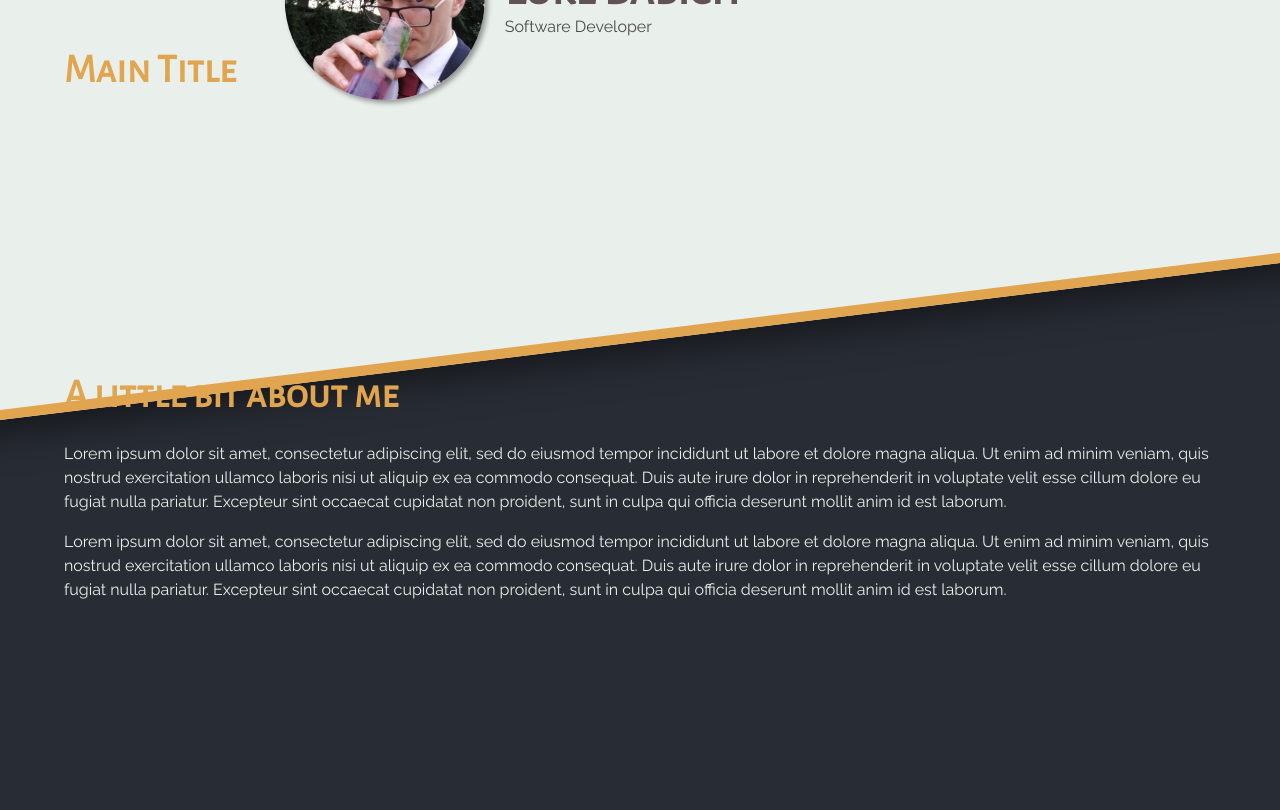
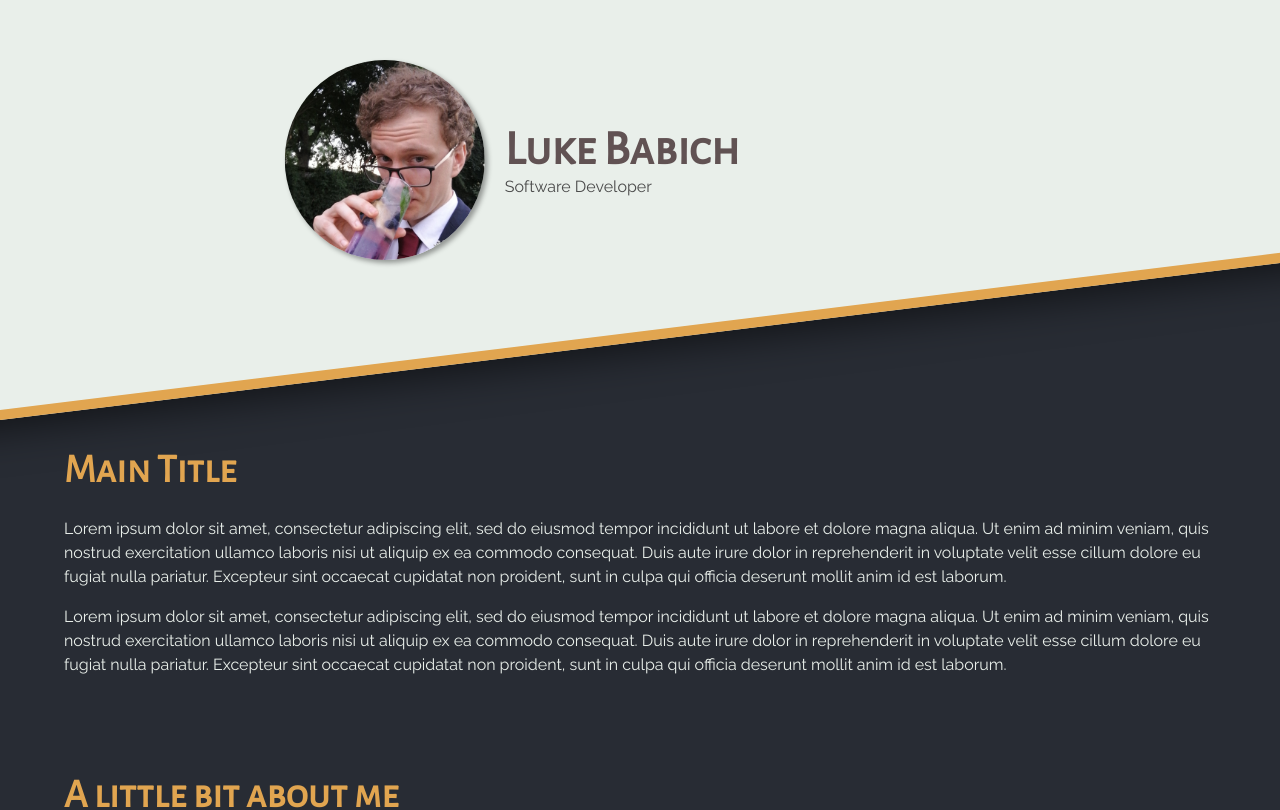
Before and after one commit to lukeinthecloud/old-website, a React (Create React App) app: page / in a window 1280 px wide. Shown: the top 810 px of the page. Built offline with nearby package versions, Linux system fonts and the light colour scheme.

Commit message:
feature: cleaned up styling

```diff
--- a/src/components/landing-page/styles/landing-page.module.css
+++ b/src/components/landing-page/styles/landing-page.module.css
@@ -0,0 +1,4 @@
+.landingPageHeader {
+    height: 400px;
+    flex: initial;
+}
```
